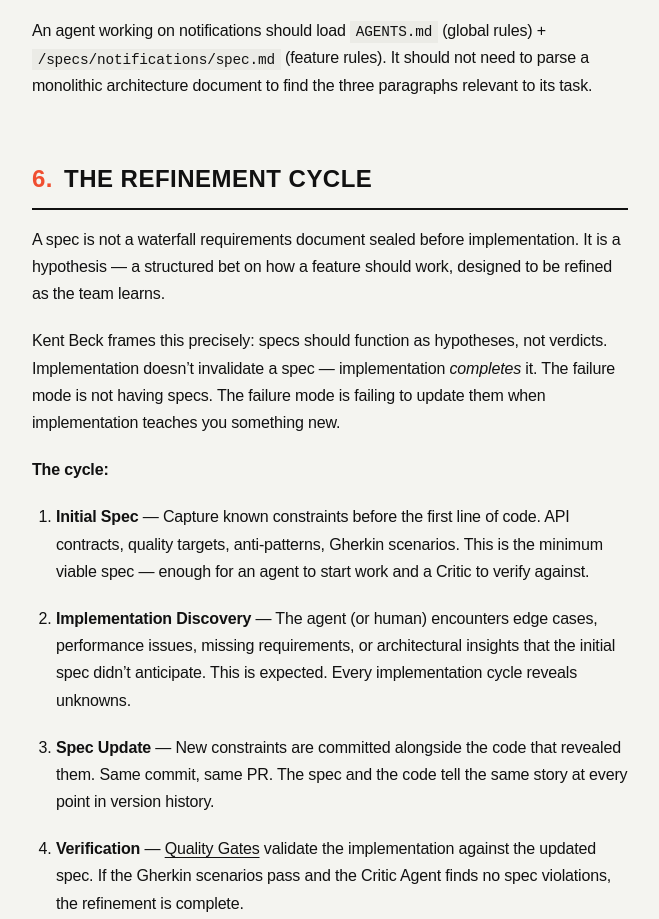
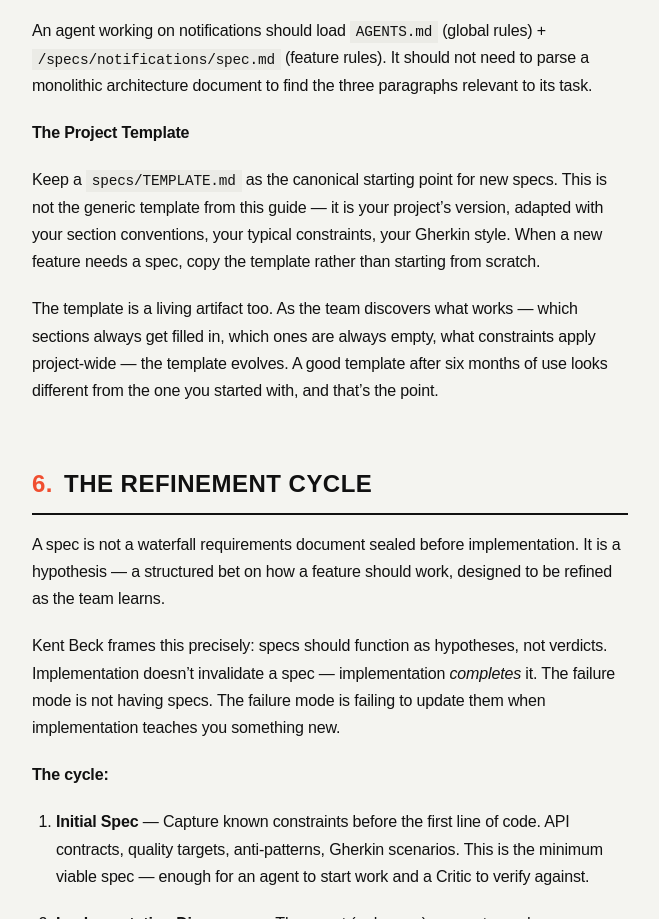
Before and after one commit to villetakanen/asdlc-io, an Astro site: page /practices/living-specs in a window 1280 px wide. Shown: the part 5192-6111 px from the top of the page, without its empty margins (310-969 px from the left). Built offline with nearby package versions, Linux system fonts and the light colour scheme; Astro itself is replaced by a stand-in of ours; some packages are replaced by stand-ins of ours.

Commit message:
docs(practices): add The Project Template subsection to Living Specs

```diff
--- a/src/content/practices/living-specs.md
+++ b/src/content/practices/living-specs.md
@@ -171,6 +171,12 @@ Organize specs by **feature domain**, not by sprint, ticket, or team.
 
 An agent working on notifications should load `AGENTS.md` (global rules) + `/specs/notifications/spec.md` (feature rules). It should not need to parse a monolithic architecture document to find the three paragraphs relevant to its task.
 
+**The Project Template**
+
+Keep a `specs/TEMPLATE.md` as the canonical starting point for new specs. This is not the generic template from this guide — it is your project's version, adapted with your section conventions, your typical constraints, your Gherkin style. When a new feature needs a spec, copy the template rather than starting from scratch.
+
+The template is a living artifact too. As the team discovers what works — which sections always get filled in, which ones are always empty, what constraints apply project-wide — the template evolves. A good template after six months of use looks different from the one you started with, and that's the point.
+
 ## The Refinement Cycle
 
 A spec is not a waterfall requirements document sealed before implementation. It is a hypothesis — a structured bet on how a feature should work, designed to be refined as the team learns.
```
